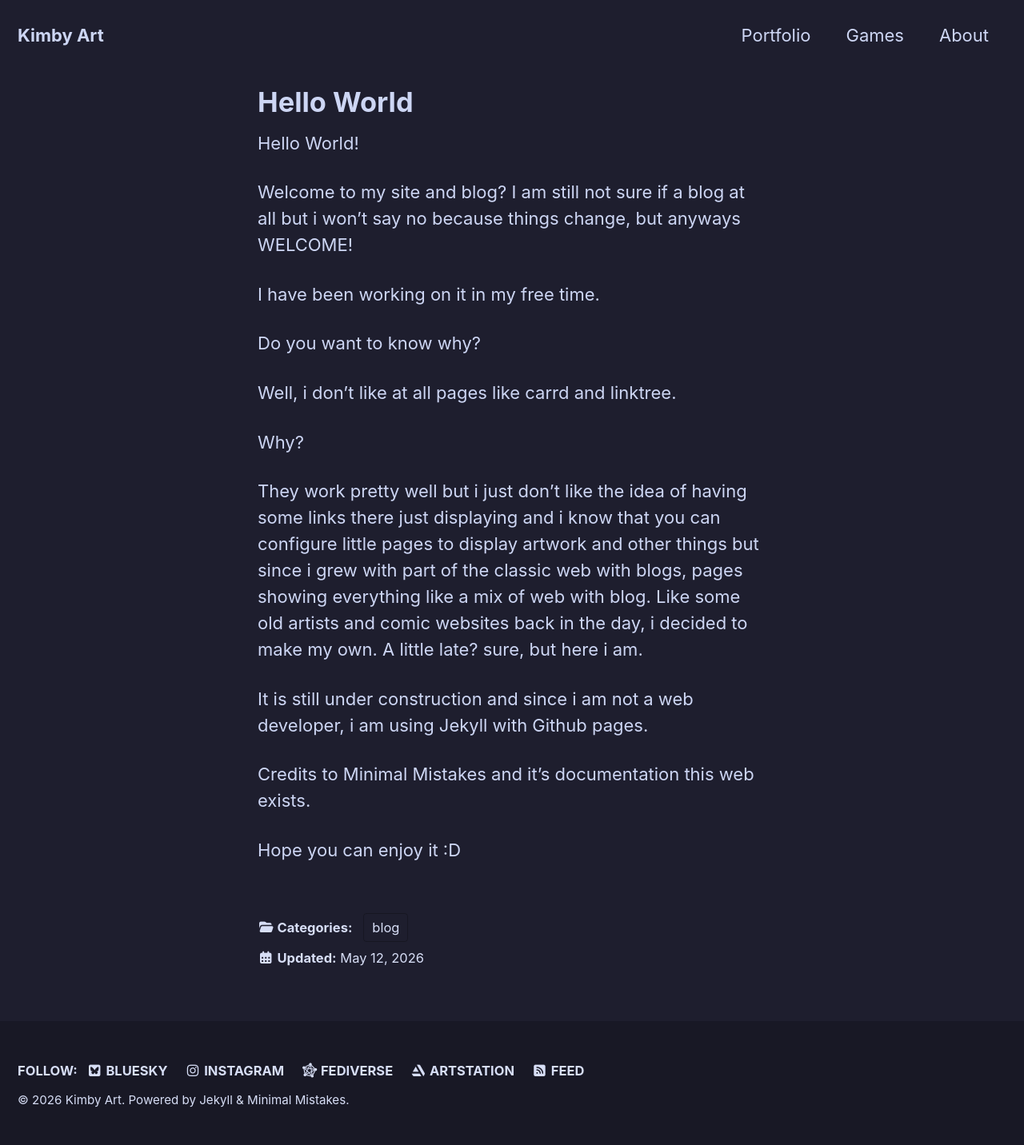
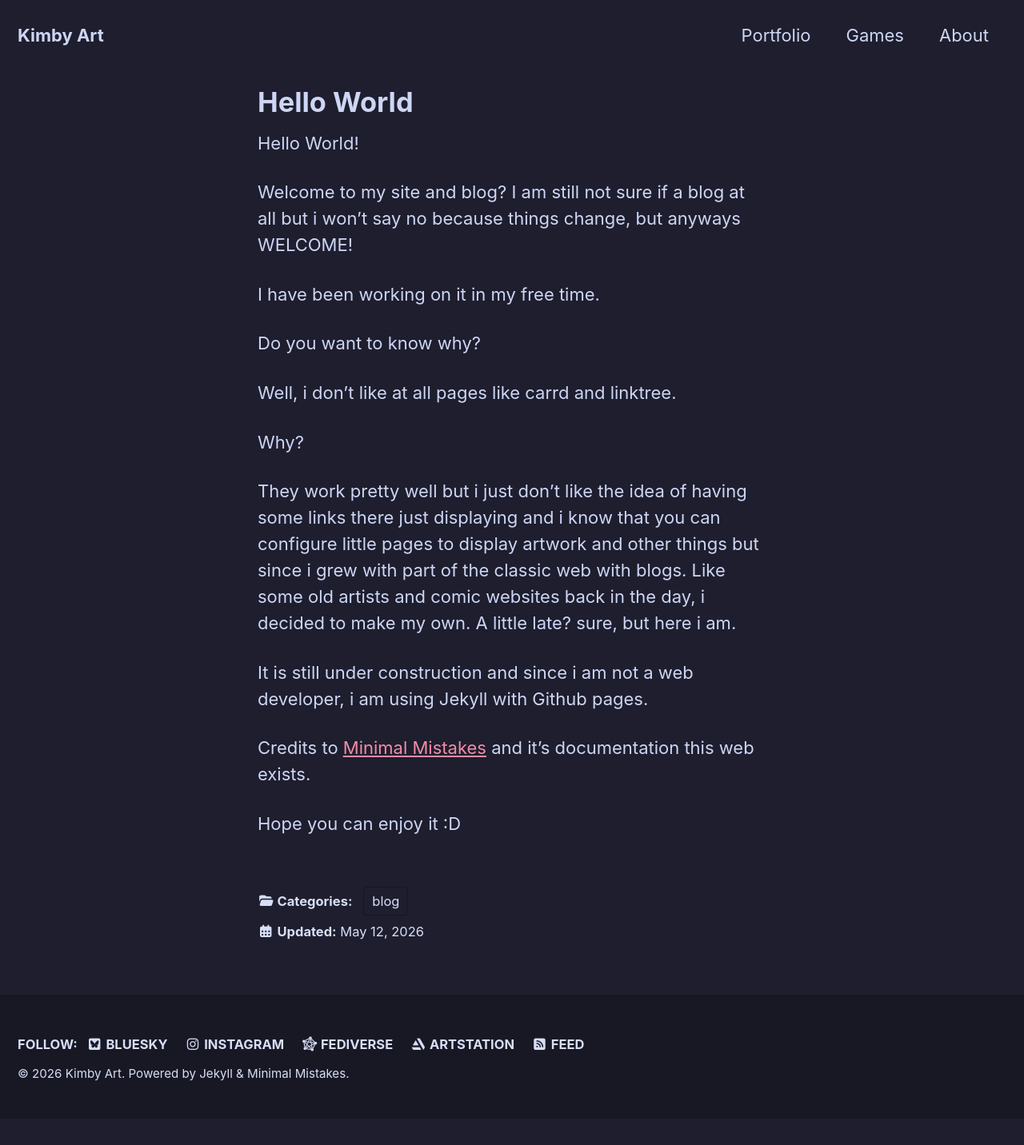
Before and after one commit to Kiimby/kiimby.github.io, a Jekyll site: the page built from _posts/2026-05-11-HelloWorld.md, in a window 1280 px wide. Shown: the whole page at 80% size. Built offline with Jekyll 4.4.1, drawn with Linux system fonts in a browser that asks for light colours; cached includes are drawn as plain includes; after the commit the page ends 1399 px from its top, so only the background shows below that.

```diff
--- a/_posts/2026-05-11-HelloWorld.md
+++ b/_posts/2026-05-11-HelloWorld.md
@@ -21,11 +21,11 @@
 
 Why?
 
-They work pretty well but i just don't like the idea of having some links there just displaying and i know that you can configure little pages to display artwork and other things but since i grew with part of the classic web with blogs, pages showing everything like a mix of web with blog. Like some old artists and comic websites back in the day, i decided to make my own.
+They work pretty well but i just don't like the idea of having some links there just displaying and i know that you can configure little pages to display artwork and other things but since i grew with part of the classic web with blogs. Like some old artists and comic websites back in the day, i decided to make my own.
 A little late? sure, but here i am.
 
 It is still under construction and since i am not a web developer, i am using Jekyll with Github pages.
 
-Credits to Minimal Mistakes and it's documentation this web exists.
+Credits to [Minimal Mistakes](https://mmistakes.github.io/minimal-mistakes/) and it's documentation this web exists.
 
 Hope you can enjoy it :D
```
Also changed, not shown: _pages/about.md (+1 -1 lines).
